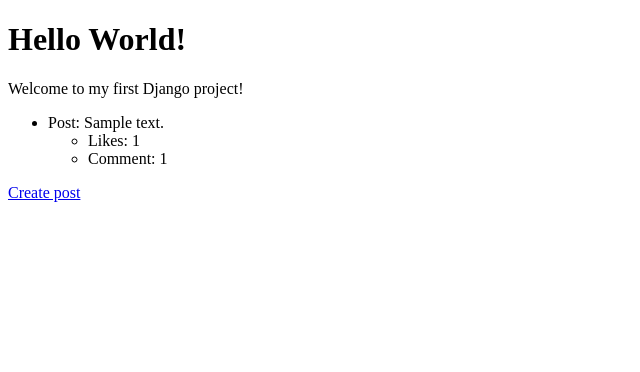
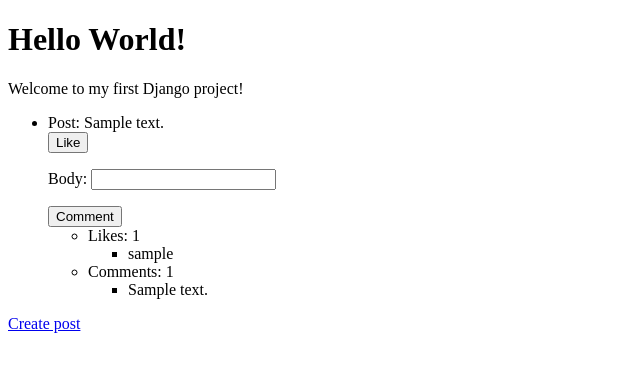
Before and after one commit to sangT220222/social_media_app, a Django app: page /feed/ in a window 1280 px wide. Shown: the top 372 px of the page, without its empty margins (0-640 px from the left). Run offline with Django 5.2, Linux system fonts and the light colour scheme; a user stored in the database is signed in; tables that the repository leaves empty hold one stand-in row (values such as "Sample post").

Commit message:
Feature/like comment feature (#4)
* feature: like form added to enable user liking a post only once

* feature: added constraints in models to allow only one like and post pair in the db

* feature: get_or_create() utilised to prevent duplicates if concurrent requests for liking come

* feature: commenting form added, with displays of likes and comments

```diff
--- a/app/posts/forms.py
+++ b/app/posts/forms.py
@@ -1,5 +1,5 @@
 from django import forms
-from .models import Post
+from .models import Post, Comment
 
 class PostForm(forms.ModelForm):
     # specifies which model to use
@@ -7,3 +7,9 @@ class PostForm(forms.ModelForm):
         model = Post
         # User enters the body, view sets author, django sets createdAt on first save
         fields=["body"]
+
+class CommentForm(forms.ModelForm):
+    # specifies which model to use
+    class Meta:
+        model = Comment
+        fields=["body"]
--- a/app/posts/models.py
+++ b/app/posts/models.py
@@ -12,6 +12,13 @@ class Like(models.Model):
     post = models.ForeignKey(Post, on_delete=models.CASCADE, related_name="likes")
     # related_name value is used to reference the linked object from other linked object
     # eg if related_name = likesTEST -> we can use post.likesTEST
+    class Meta:
+        constraints = [
+            models.UniqueConstraint(
+                fields=["author", "post"],
+                name="unique_author_like_post"
+            ),
+        ]
 
 
 class Comment(models.Model):
--- a/app/posts/templates/initialTemplate.html
+++ b/app/posts/templates/initialTemplate.html
@@ -7,9 +7,33 @@
       {%for post in allPosts%}
       <li>
         Post: {{post.body}}
+        <form method="post" action="{% url 'like_post' post.id %}">
+          {% csrf_token %}
+          <button type="submit">Like</button>
+        </form>
+        <form method="post" action="{% url 'comment_post' post.id %}">
+          {% csrf_token %} {% if post.pk == submitted_post_id %}
+          {{submitted_form.as_p }} {% else %} {{ comment_form.as_p }} {% endif%}
+          <button type="submit">Comment</button>
+        </form>
         <ul>
           <li>Likes: {{post.likes.count}}</li>
-          <li>Comment: {{post.comments.count}}</li>
+          <ul>
+            {%for like in post.likes.all%}
+            <li>{{like.author}}</li>
+            {% empty %}
+            <li>No likes yet.</li>
+            {%endfor%}
+          </ul>
+          <li>Comments: {{post.comments.count}}</li>
+
+          <ul>
+            {%for comment in post.comments.all%}
+            <li>{{comment.body}}</li>
+            {% empty %}
+            <li>No comments yet.</li>
+            {%endfor%}
+          </ul>
         </ul>
       </li>
       {%endfor%}
--- a/app/posts/urls.py
+++ b/app/posts/urls.py
@@ -7,5 +7,7 @@ urlpatterns = [
     path('feed/', views.feed,name='feed'),
     path("login/", LoginView.as_view(redirect_authenticated_user=True,template_name="loginTemplate.html"), name="login"),
     # redirect_authenticated_user=True skips the login form when someone that has logged in opens /login
-    path("posts/new/", views.create_post, name='create_post')
+    path("posts/new/", views.create_post, name='create_post'),
+    path("like_post/<int:post_id>/", views.like_post, name="like_post"),
+    path("comment_post/<int:post_id>", views.comment_post, name = "comment_post"),
 ]
--- a/app/posts/views.py
+++ b/app/posts/views.py
@@ -1,15 +1,16 @@
-from django.shortcuts import HttpResponse, redirect, render
+from django.shortcuts import HttpResponse, redirect, render, get_object_or_404
 from django.template import loader
 from django.contrib.auth.decorators import login_required
-from .models import Post
-from .forms import PostForm
+from django.views.decorators.http import require_POST
+from .models import Post, Like, Comment
+from .forms import PostForm, CommentForm
 
 # @login_required
 @login_required(login_url="login")
 def feed(request):
     allPosts = Post.objects.order_by("-createdAt")
     template = loader.get_template('initialTemplate.html')
-    context = {'allPosts':allPosts}
+    context = {'allPosts':allPosts, "comment_form": CommentForm()}
     return HttpResponse(template.render(context,request))
 
 @login_required(login_url="login")
@@ -28,3 +29,26 @@ def create_post(request):
     else:
         form = PostForm()
     return render(request,"create_post.html", {"form":form})
+
+@login_required(login_url="login")
+@require_POST
+def like_post(request, post_id):
+    post_object = get_object_or_404(Post, pk=post_id)
+    # reuse an existing like on repeat. The unique constrainst on
+    # (author,post) prevents duplicates if requests arrive together
+    # to prevent same like being written from parallel requests, get_or_create() helps avoid a conflic
+    Like.objects.get_or_create(author = request.user, post = post_object)
+    return redirect("feed")
+
+@login_required(login_url="login")
+@require_POST
+def comment_post(request, post_id):
+    post_object = get_object_or_404(Post, pk=post_id)
+    form = CommentForm(request.POST)
+    if form.is_valid():
+        comment = form.save(commit=False)
+        comment.author = request.user
+        comment.post = post_object
+        comment.save()
+        return redirect("feed")
+    return render(request,"initialTemplate.html", {"allPosts": Post.objects.order_by("-createdAt"),"comment_form": CommentForm(), "submitted_form": form,"submitted_post_id": post_id,})
```
Also changed, not shown: app/posts/migrations/0005_like_unique_author_like_post.py (added).
